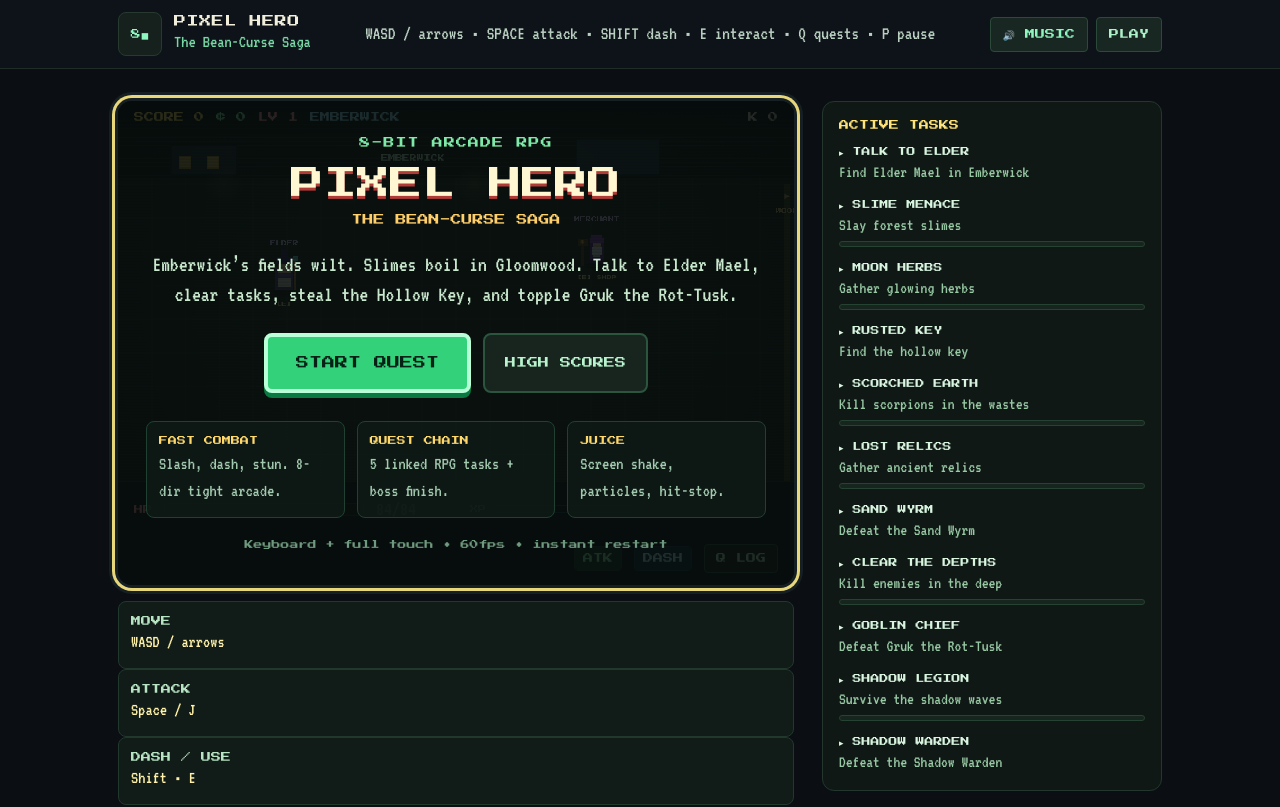
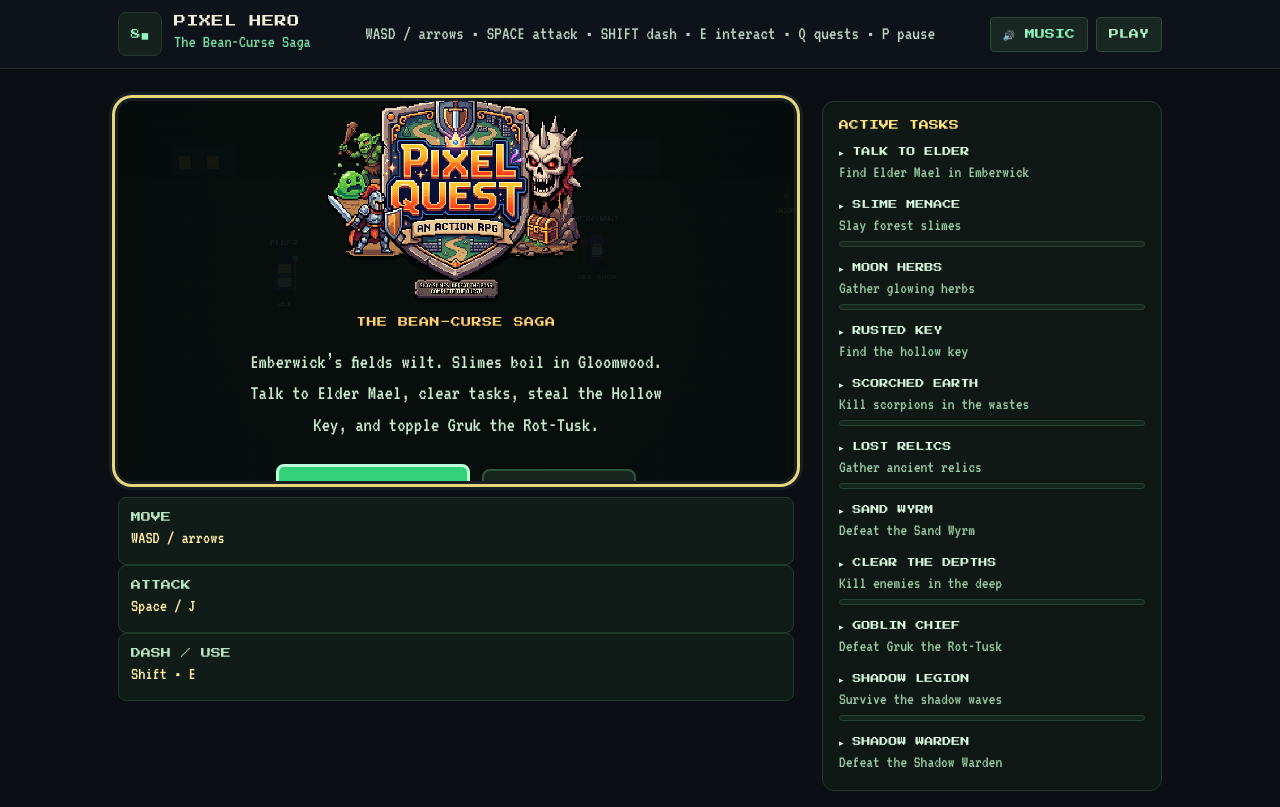
Before and after one commit to gininaba/pixelhero-8bitQuest, a React (Vite) app: page / in a window 1280 px wide. Shown: the top 807 px of the page. Built offline with nearby package versions, Linux system fonts and the light colour scheme.

Commit message:
style: fix main menu layout, size logo, and hide HUDs on menu

```diff
--- a/src/App.tsx
+++ b/src/App.tsx
@@ -429,6 +429,7 @@ export default function App() {
         <div className="flex-1 min-w-0">
           <div className="relative rounded-[14px] overflow-hidden crt-glow pixel-border bg-[#0e1412]">
             {/* Top HUD over canvas */}
+            {phase !== 'menu' && (
               <div className="absolute top-0 left-0 right-0 z-20 pointer-events-none">
                 <div className="flex flex-wrap gap-2 sm:gap-3 px-3 sm:px-4 py-[9px] bg-gradient-to-b from-[#09110e]/95 to-[#09110e]/30 text-[10px] pixelfont">
                   <span className="text-[#ffe36a]">SCORE {g.score.toLocaleString()}</span>
@@ -440,6 +441,7 @@ export default function App() {
                   <span className="text-[#d5d6c8] ml-auto">K {g.kills}</span>
                 </div>
               </div>
+            )}
 
             <div className="relative scan bg-black">
               <canvas
@@ -465,6 +467,7 @@ export default function App() {
             </div>
 
             {/* bottom HUD */}
+            {phase !== 'menu' && (
               <div className="bg-[#0e1715] border-t border-[#1e3129] px-3 sm:px-4 py-3 flex flex-wrap items-center gap-3 sm:gap-5">
                 {/* HP */}
                 <div className="flex items-center gap-3">
@@ -514,6 +517,7 @@ export default function App() {
                   >Q LOG</button>
                 </div>
               </div>
+            )}
 
             {/* Touch Controls Overlay (mobile) */}
             {phase==='playing' && (
@@ -564,31 +568,37 @@ export default function App() {
 
             {/* overlays */}
             {phase==='menu' && (
-              <div className="absolute inset-0 bg-[#060c0b]/[0.86] flex items-center justify-center z-30 px-4">
-                <div className="max-w-[620px] w-full text-center">
-                  <div className="pixelfont text-[11px] text-[#7ee9a8] tracking-widest">8-BIT ARCADE RPG</div>
-                  <h1 className="pixelfont text-[22px] sm:text-[33px] text-[#fff6d2] mt-3 leading-tight drop-shadow-[0_3px_0_#b23a36]">PIXEL HERO</h1>
-                  <div className="pixelfont text-[9px] sm:text-[11px] text-[#ffcf6b] mt-2">THE BEAN-CURSE SAGA</div>
-                  <p className="vtt text-[22px] text-[#c9e8ce] mt-5 leading-snug">
+              <div className="absolute inset-0 bg-[#060c0b]/[0.93] flex items-center justify-center z-30 px-4">
+                <div className="max-w-[500px] w-full text-center">
+                  <div className="pixelfont text-[9px] sm:text-[10px] text-[#7ee9a8] tracking-widest uppercase">8-Bit Arcade RPG</div>
+                  <img
+                    src="/pixelquest_logo.png"
+                    alt="PixelHero Logo"
+                    className="w-[65%] max-w-[260px] mx-auto my-4 drop-shadow-[0_4px_0_rgba(0,0,0,0.5)]"
+                    style={{ imageRendering: 'pixelated' }}
+                  />
+                  <div className="pixelfont text-[9px] sm:text-[10px] text-[#ffcf6b] tracking-wider">THE BEAN-CURSE SAGA</div>
+                  <p className="vtt text-[18px] sm:text-[21px] text-[#c9e8ce] mt-4 leading-normal max-w-[420px] mx-auto">
                     Emberwick’s fields wilt. Slimes boil in Gloomwood. Talk to Elder Mael, clear tasks, steal the Hollow Key, and topple Gruk the Rot-Tusk.
                   </p>
-                  <div className="mt-6 flex flex-wrap justify-center gap-3">
-                    <button onClick={startGame} className="pixelfont text-[12px] sm:text-[13px] px-7 py-[16px] rounded-[8px] bg-[#33d17a] text-[#052116] border-[4px] border-[#b9ffd8] shadow-[0_5px_0_#0a7a43] active:translate-y-[4px] active:shadow-[0_1px_0_#0a7a43] transition-all cursor-pointer">
+                  <div className="mt-6 flex flex-wrap justify-center items-center gap-3">
+                    <button
+                      onClick={startGame}
+                      className="pixelfont text-[11px] sm:text-[12px] px-6 py-[12px] sm:px-7 sm:py-[14px] rounded-[8px] bg-[#33d17a] text-[#052116] border-[3px] border-[#b9ffd8] shadow-[0_4px_0_#0a7a43] active:translate-y-[4px] active:shadow-[0_0px_0_#0a7a43] transition-all cursor-pointer"
+                    >
                       START QUEST
                     </button>
-                    <button onClick={()=> {
+                    <button
+                      onClick={()=> {
                         const hsEl = document.getElementById('scores');
                         hsEl?.scrollIntoView({behavior:'smooth'});
-                    }} className="pixelfont text-[11px] px-5 py-[14px] rounded-[8px] bg-[#18251f] text-[#b8f4ce] border-2 border-[#2c5540] cursor-pointer">
+                      }}
+                      className="pixelfont text-[10px] px-5 py-[11px] sm:px-5 sm:py-[12px] rounded-[8px] bg-[#18251f] text-[#b8f4ce] border-2 border-[#2c5540] cursor-pointer hover:bg-[#203229] transition-all"
+                    >
                       HIGH SCORES
                     </button>
                   </div>
-                  <div className="mt-7 grid grid-cols-1 sm:grid-cols-3 gap-3 text-left vtt text-[18px] text-[#a3c9af]">
-                    <div className="bg-[#0f1a16]/90 border border-[#204131] rounded-lg p-3"><span className="pixelfont text-[9px] text-[#ffd86c] block mb-1">FAST COMBAT</span>Slash, dash, stun. 8-dir tight arcade.</div>
-                    <div className="bg-[#0f1a16]/90 border border-[#204131] rounded-lg p-3"><span className="pixelfont text-[9px] text-[#ffd86c] block mb-1">QUEST CHAIN</span>5 linked RPG tasks + boss finish.</div>
-                    <div className="bg-[#0f1a16]/90 border border-[#204131] rounded-lg p-3"><span className="pixelfont text-[9px] text-[#ffd86c] block mb-1">JUICE</span>Screen shake, particles, hit-stop.</div>
-                  </div>
-                  <div className="pixelfont text-[8px] sm:text-[9px] text-[#709a7f] mt-5">Keyboard + full touch • 60fps • instant restart</div>
+                  <div className="pixelfont text-[8px] sm:text-[9px] text-[#709a7f] mt-6">Keyboard + Touch Controls • 60 FPS • Instant Restart</div>
                 </div>
               </div>
             )}
```
Also changed, not shown: public/pixelquest_logo.png (added), 2 other files (tests, documents, lock files or other folders). Lines whose indentation alone changed are shown as unchanged.
